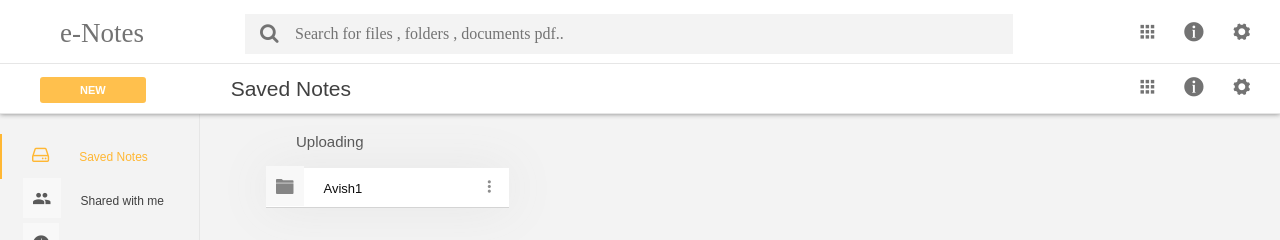
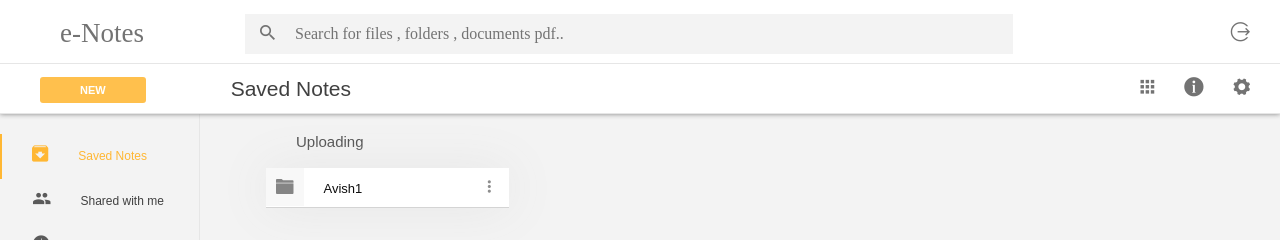
Before and after one commit to mcool4151/enotes, a CodeIgniter app: page /project/index.php/home/manage in a window 1280 px wide. Shown: the top 240 px of the page. Run offline with CodeIgniter, Linux system fonts and the light colour scheme; some libraries are stand-ins or nearby versions; some web fonts are replaced.

Commit message:
icons manage page updated also added a to do list update it

```diff
--- a/application/views/manage-page.php
+++ b/application/views/manage-page.php
@@ -27,14 +27,13 @@ defined('BASEPATH') OR exit('No direct script access allowed');
     <ul class="nav-container main" >
 
       <li><h2>e-Notes</h2></li>
-      <i class="fa fa-search search-icon" aria-hidden="true"></i>
+      <i class="ion-android-search search-icon" aria-hidden="true"></i>
 
         <form>
   <input type="text" name="search" class="search-bar" placeholder="Search for files , folders , documents pdf..">
 </form>
-<li class="search"><i class="ion-ios-gear settings-icon" aria-hidden="true"></i></li>
-<li class="search"><i class="ion-information-circled info-icon" aria-hidden="true"></i></li>
-<li class="search"><i class="ion-android-apps grid-icon" aria-hidden="true"></i></li>
+<li class="search"><i class="ion-log-out settings-icon" aria-hidden="true"></i></li>
+
 
 
 
@@ -52,10 +51,10 @@ defined('BASEPATH') OR exit('No direct script access allowed');
       <li class="search"><i class="ion-android-apps grid-icon" aria-hidden="true"></i></li>
 
 
-      <li class="search"><i class="fa fa-ellipsis-v sub-menu-icon" aria-hidden="true"></i></li>
+      <li class="search"><i class="ion-android-more-vertical sub-menu-icon" aria-hidden="true"></i></li>
 
       <li class="search">
-        <i class="fa fa-search search-icon" aria-hidden="true"></i>
+        <i class="ion-android-search search-icon" aria-hidden="true"></i>
 
         <form>
   <input type="text" name="search" class="search-bar" placeholder="Search..">
@@ -76,7 +75,7 @@ defined('BASEPATH') OR exit('No direct script access allowed');
           <div class="email-id">avishkadakia@gmail.com</div>
 
         </li>
-          <li class="folder" id="saved-notes"><i class="fa fa-hdd-o folder-icon" ></i><span>Saved Notes</span></li>
+          <li class="folder" id="saved-notes"><i class="ion-android-archive folder-icon" ></i><span>Saved Notes</span></li>
           <li class="folder" id="delete"><i class="ion-android-people folder-icon" ></i><span>Shared with me</span></li>
           <li class="folder" id="delete"><i class="ion-ios-clock folder-icon" ></i><span>Recent</span></li>
           <li class="folder" id="delete"><i class="ion-star folder-icon" ></i><span>Favorites</span></li>
--- a/javascripts/dropdown-menu.js
+++ b/javascripts/dropdown-menu.js
@@ -35,7 +35,7 @@ var classname;
         }
         if(active==0)
         {
-          $("#"+folderid).append('<ul class="folder-submenu-container" ><li class="open-with-main"><i class="ion-android-open icon" ></i><span>Open with</span><i class="ion-android-open right" aria-hidden="true"></i><ul class="submenu open-with-sub" ><li><i class="fa fa-folder icon" ></i><span>connect more apps</span></li><li><i class="fa fa-folder icon" ></i><span>choose application</span></li><li><i class="fa fa-folder icon" ></i><span>choose application</span></li></ul></li><li><i class="fa fa-folder icon" ></i><span>Move To..</span></li><li><i class="fa fa-folder icon" ></i><span>Add Star</span></li><li><i class="fa fa-folder icon" ></i><span>Rename</span></li><li><i class="fa fa-folder icon" ></i><span>View Details</span></li><li><i class="fa fa-folder icon" ></i><span>Downloads</span></li></ul>');
+          $("#"+folderid).append('<ul class="folder-submenu-container" ><li class="open-with-main"><i class="ion-arrow-expand icon" ></i><span>Open with</span><i class="ion-arrow-right-b right" aria-hidden="true"></i><ul class="submenu open-with-sub" ><li><i class="ion-plus icon" ></i><span>connect more apps</span></li></ul></li><li><i class="ion-android-exit icon" ></i><span>Move To..</span></li><li><i class="ion-link icon" ></i><span>Get Shareable Link</span></li><li><i class="ion-ios-star icon" ></i><span>Add To Favorite</span></li><li><i class="ion-ios-compose icon" ></i><span>Rename</span></li><li><i class="ion-ios-information icon" ></i><span>View Details</span></li><li><i class="ion-archive icon" ></i><span>Downloads</span></li></ul>');
           active=1;
         }
       }
--- a/sass/manage-page-styles.scss
+++ b/sass/manage-page-styles.scss
@@ -140,6 +140,7 @@ margin-left: -70px;
       padding: 10px;
       margin: -10px;
       margin-top: -9px;
+      padding-top: 8px;
       padding-bottom: 8px;
       margin-right: 20px;
     }
@@ -283,7 +284,7 @@ border-right: 1px solid $light-grey-border;
       .folder .folder-icon{
         margin-right: 20px;
         font-size: 20px;
-
+        background-color: $main-background;
         color: darken($main-background,60%);
 
       }
@@ -294,6 +295,10 @@ border-right: 1px solid $light-grey-border;
 
         background-color: darken($main-background,5%);
         border-left: 3px solid darken($main-background,45%);
+        .folder-icon{
+          background-color: darken($main-background,5%);
+
+        }
       }
 
       .line{
--- a/stylesheets/manage-page-styles.css
+++ b/stylesheets/manage-page-styles.css
@@ -1448,10 +1448,11 @@ body {
   padding: 10px;
   margin: -10px;
   margin-top: -9px;
+  padding-top: 8px;
   padding-bottom: 8px;
   margin-right: 20px;
 }
-/* line 146, ../sass/manage-page-styles.scss */
+/* line 147, ../sass/manage-page-styles.scss */
 .folder .dot-icon, .fix .dot-icon, .left-container .line .dot-icon {
   width: 30px;
   margin-top: -5px;
@@ -1463,7 +1464,7 @@ body {
   margin-right: 5px;
   color: #8d8d8d;
 }
-/* line 158, ../sass/manage-page-styles.scss */
+/* line 159, ../sass/manage-page-styles.scss */
 .folder .dot-icon:hover, .fix .dot-icon:hover, .left-container .line .dot-icon:hover {
   border: 1px solid #8d8d8d;
   background-color: #fff;
@@ -1471,7 +1472,7 @@ body {
   border-radius: 2px;
 }
 
-/* line 165, ../sass/manage-page-styles.scss */
+/* line 166, ../sass/manage-page-styles.scss */
 .fix {
   width: 100%;
   height: 0px;
@@ -1481,13 +1482,13 @@ body {
   border-bottom: 0px solid #e6e6e6;
 }
 
-/* line 175, ../sass/manage-page-styles.scss */
+/* line 176, ../sass/manage-page-styles.scss */
 .file-container {
   margin-top: -10px;
   margin-left: -70px;
 }
 
-/* line 179, ../sass/manage-page-styles.scss */
+/* line 180, ../sass/manage-page-styles.scss */
 .file {
   margin-right: 5px;
   margin-bottom: 5px;
@@ -1500,11 +1501,11 @@ body {
   color: #0d0d0d;
   font-size: 13px;
 }
-/* line 192, ../sass/manage-page-styles.scss */
+/* line 193, ../sass/manage-page-styles.scss */
 .file span {
   vertical-align: text-top;
 }
-/* line 195, ../sass/manage-page-styles.scss */
+/* line 196, ../sass/manage-page-styles.scss */
 .file .file-preview {
   background-image: url("http://www.thebakerymadewithlove.com/wp-content/uploads/2014/08/placeholder.png");
   background-size: cover;
@@ -1513,20 +1514,20 @@ body {
   width: 95%;
   height: 150px;
 }
-/* line 203, ../sass/manage-page-styles.scss */
+/* line 204, ../sass/manage-page-styles.scss */
 .file .file-name {
   height: 40px;
   padding-left: 10px;
   padding-top: 6px;
 }
-/* line 207, ../sass/manage-page-styles.scss */
+/* line 208, ../sass/manage-page-styles.scss */
 .file .file-name .folder-icon {
   font-size: 20px;
   margin-right: 20px;
   color: #858585;
 }
 
-/* line 215, ../sass/manage-page-styles.scss */
+/* line 216, ../sass/manage-page-styles.scss */
 .filter {
   z-index: 90;
   background-color: black;
@@ -1539,7 +1540,7 @@ body {
   visibility: hidden;
 }
 
-/* line 227, ../sass/manage-page-styles.scss */
+/* line 228, ../sass/manage-page-styles.scss */
 .left-container {
   position: fixed;
   left: 0px;
@@ -1549,36 +1550,36 @@ body {
   border-right: 1px solid #e6e6e6;
 }
 @media screen and (max-width: 1440px) and (min-width: 1025px) {
-  /* line 227, ../sass/manage-page-styles.scss */
+  /* line 228, ../sass/manage-page-styles.scss */
   .left-container {
     width: 200px;
   }
 }
 @media screen and (max-width: 1024px) {
-  /* line 227, ../sass/manage-page-styles.scss */
+  /* line 228, ../sass/manage-page-styles.scss */
   .left-container {
     width: 300px;
     visibility: hidden;
   }
 }
 @media screen and (max-width: 1024px) and (max-width: 1440px) and (min-width: 1025px) {
-  /* line 227, ../sass/manage-page-styles.scss */
+  /* line 228, ../sass/manage-page-styles.scss */
   .left-container {
     top: 90px;
   }
 }
 @media screen and (max-width: 1024px) and (max-width: 1024px) {
-  /* line 227, ../sass/manage-page-styles.scss */
+  /* line 228, ../sass/manage-page-styles.scss */
   .left-container {
     top: -20px;
   }
 }
 
-/* line 252, ../sass/manage-page-styles.scss */
+/* line 253, ../sass/manage-page-styles.scss */
 .left-container .left-navigation {
   list-style: none;
 }
-/* line 255, ../sass/manage-page-styles.scss */
+/* line 256, ../sass/manage-page-styles.scss */
 .left-container .left-navigation .folder, .left-container .left-navigation .fix, .left-container .left-navigation .line {
   font-size: 12px;
   font-weight: 100;
@@ -1595,35 +1596,40 @@ body {
   border-right: 1px solid #e6e6e6;
 }
 @media screen and (max-width: 1440px) and (min-width: 1025px) {
-  /* line 255, ../sass/manage-page-styles.scss */
+  /* line 256, ../sass/manage-page-styles.scss */
   .left-container .left-navigation .folder, .left-container .left-navigation .fix, .left-container .left-navigation .line {
     width: 200px;
   }
 }
 @media screen and (max-width: 1024px) {
-  /* line 255, ../sass/manage-page-styles.scss */
+  /* line 256, ../sass/manage-page-styles.scss */
   .left-container .left-navigation .folder, .left-container .left-navigation .fix, .left-container .left-navigation .line {
     width: 300px;
     left: 0px;
     -webkit-transition: 1;
   }
 }
-/* line 283, ../sass/manage-page-styles.scss */
+/* line 284, ../sass/manage-page-styles.scss */
 .left-container .folder .folder-icon, .left-container .fix .folder-icon, .left-container .line .folder-icon {
   margin-right: 20px;
   font-size: 20px;
+  background-color: #f3f3f3;
   color: #5a5a5a;
 }
-/* line 290, ../sass/manage-page-styles.scss */
+/* line 291, ../sass/manage-page-styles.scss */
 .left-container .folder span, .left-container .fix span, .left-container .line span {
   vertical-align: text-top;
 }
-/* line 293, ../sass/manage-page-styles.scss */
+/* line 294, ../sass/manage-page-styles.scss */
 .left-container .left-navigation li:hover {
   background-color: #e6e6e6;
   border-left: 3px solid gray;
 }
-/* line 299, ../sass/manage-page-styles.scss */
+/* line 298, ../sass/manage-page-styles.scss */
+.left-container .left-navigation li:hover .folder-icon {
+  background-color: #e6e6e6;
+}
+/* line 304, ../sass/manage-page-styles.scss */
 .left-container .line {
   padding: 0px !important;
   margin: 0px !important;
@@ -1634,7 +1640,7 @@ body {
   background-color: #e6e6e6 !important;
 }
 
-/* line 312, ../sass/manage-page-styles.scss */
+/* line 317, ../sass/manage-page-styles.scss */
 .upload-button {
   position: fixed;
   bottom: 15px;
@@ -1653,7 +1659,7 @@ body {
   font-size: 40px;
 }
 
-/* line 333, ../sass/manage-page-styles.scss */
+/* line 338, ../sass/manage-page-styles.scss */
 .upload-button:hover {
   background: #1a1aff;
 }
```
Also changed, not shown: sass/partials/landing-page-partials/mixins/_mixins-footer.scss (deleted), sass/partials/landing-page-partials/mixins/_mixins-images.scss (deleted), sass/partials/landing-page-partials/mixins/_mixins-nav-bar.scss (deleted), sass/partials/landing-page-partials/mixins/_mixins-search-bar.scss (deleted), sass/partials/manage-page-partials/mixins/_mixins-footer.scss (deleted), sass/partials/manage-page-partials/mixins/_mixins-images.scss (deleted), sass/partials/manage-page-partials/mixins/_mixins-nav-bar.scss (deleted), sass/partials/manage-page-partials/mixins/_mixins-search-bar.scss (deleted), 2 other files.
